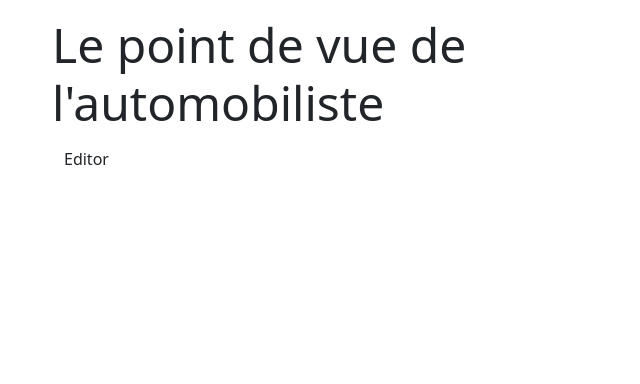
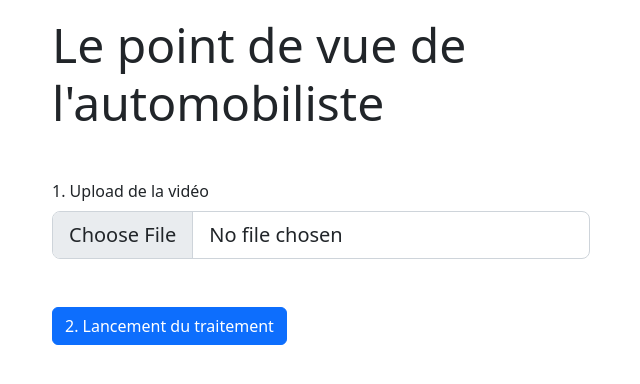
Before and after one commit to LoicGombeaud/car-overlay, a Vue app in the folder front/: page /editor in a window 1280 px wide. Shown: the top 384 px of the page, without its empty margins (319-959 px from the left). Built offline with nearby package versions, Linux system fonts and the light colour scheme.

Commit message:
feat(front): Add form and submit logic

```diff
--- a/front/src/components/Editor.vue
+++ b/front/src/components/Editor.vue
@@ -1,5 +1,49 @@
+<script>
+const backUrl = "http://localhost:8080"
+export default {
+  data() {
+    return {
+      file: null,
+      showResult: false
+    }
+  },
+  methods: {
+    onChange(event) {
+      this.file = event.target.files[0]
+    },
+    onSubmit() {
+      //TODO better input validation
+      if (!this.file) {
+        return
+      }
+      var submitButton = this.$refs.submit
+      submitButton.disabled = true
+      submitButton.innerHTML = "2. Traitement en cours..."
+
+      var formData = new FormData()
+      formData.append("video", this.file)
+      console.log(formData)
+      fetch(`${backUrl}/upload`, { method: "POST", body: formData })
+    },
+  },
+}
+</script>
+
 <template>
-  <div class="container">
-    Editor
-  </div>
+  <form novalidate @submit.prevent="onSubmit">
+    <div class="my-5">
+      <label for="formFileLg" class="form-label">1. Upload de la vidéo</label>
+      <input
+        class="form-control form-control-lg"
+        id="formFileLg"
+        type="file"
+        accept=".mp4"
+        @change="onChange"
+        >
+    </div>
+    <div class="my-5">
+        <button type="submit" ref="submit" class="btn btn-primary mb-3">2. Lancement du traitement</button>
+    </div>
+  </form>
+  <p v-if="showResult">3. Traitement terminé, téléchargement en cours</p>
 </template>
```
